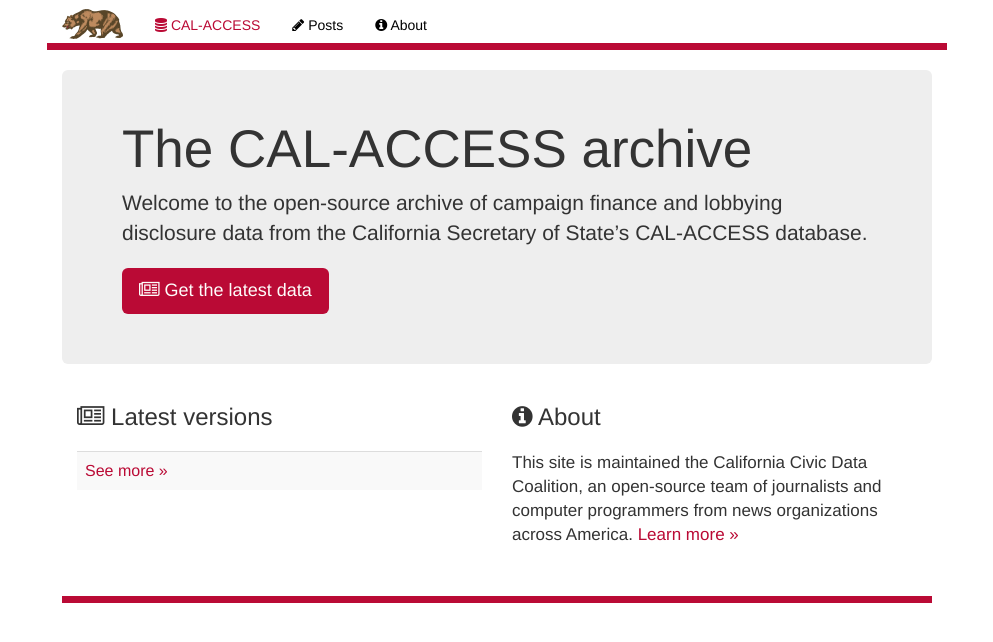
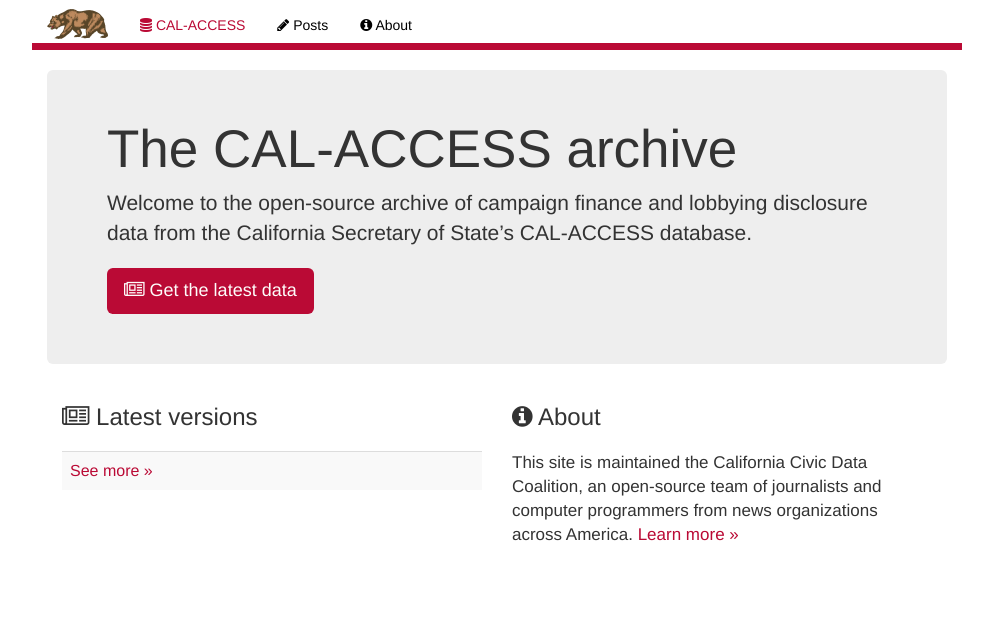
Before and after one commit to palewire/django-calaccess-downloads-website, a Django app: template calaccess_website/templates/calaccess_website/home.html in a window 1280 px wide. Shown: the top 642 px of the page, without its empty margins (143-1136 px from the left). Run offline with Django 3.2, Linux system fonts and the light colour scheme; the template is opened without the code that fills it, so the values that code supplies are empty; some libraries are stand-ins or nearby versions.

Commit message:
Tweaks to header to make it match blog

```diff
--- a/calaccess_website/static/calaccess_website/css/main.css
+++ b/calaccess_website/static/calaccess_website/css/main.css
@@ -1,5 +1,9 @@
 .container {
   max-width: 900px;
+  padding: 0;
+}
+header, footer {
+    padding: 5px 0 0 0 !important;
 }
 .red-border {
     border-bottom: solid 7px #ba0a35;
@@ -28,9 +32,6 @@ td.right, th.right {
 }
 td.center, th.center{
     text-align:center;
-}
-header {
-    padding-top: 5px;
 }
 .totals{
     font-size: 18px;
--- a/calaccess_website/templates/calaccess_website/base.html
+++ b/calaccess_website/templates/calaccess_website/base.html
@@ -27,8 +27,6 @@
         {% block content %}
         {% endblock %}
 
-        <ul class="nav nav-pills red-border col-lg-12 col-md-12 col-sm-12 col-xs-12"></ul>
-        </div>
     {% endblock %}
 
     <script src="{% static "calaccess_website/js/bootstrap.js" %}"></script>
--- a/calaccess_website/templates/calaccess_website/header.html
+++ b/calaccess_website/templates/calaccess_website/header.html
@@ -2,7 +2,7 @@
 
 <header class="container">
   <div class="row">
-      <ul class="nav nav-pills red-border col-lg-12 col-md-12 col-sm-12 col-xs-12">
+      <ul class="nav nav-pills red-border">
         <li>
             <a class="logo" href="http://www.californiacivicdata.org/"><img height='38px' src="{% static "calaccess_website/images/bear-no-red-line.png" %}" alt=""></a>
         </li>
```
